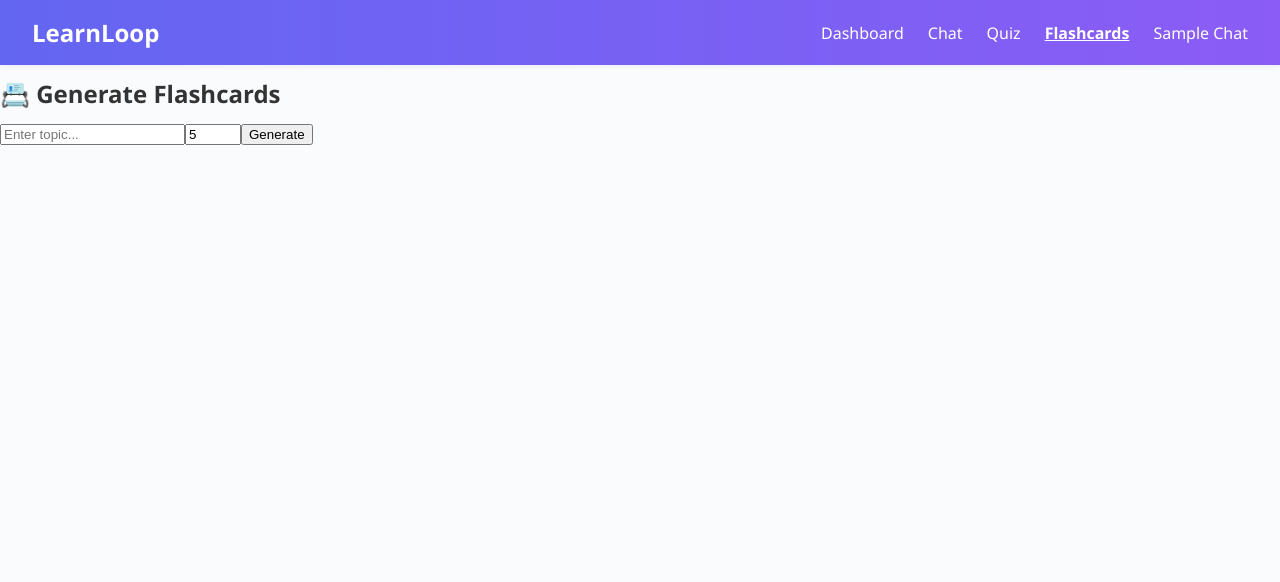
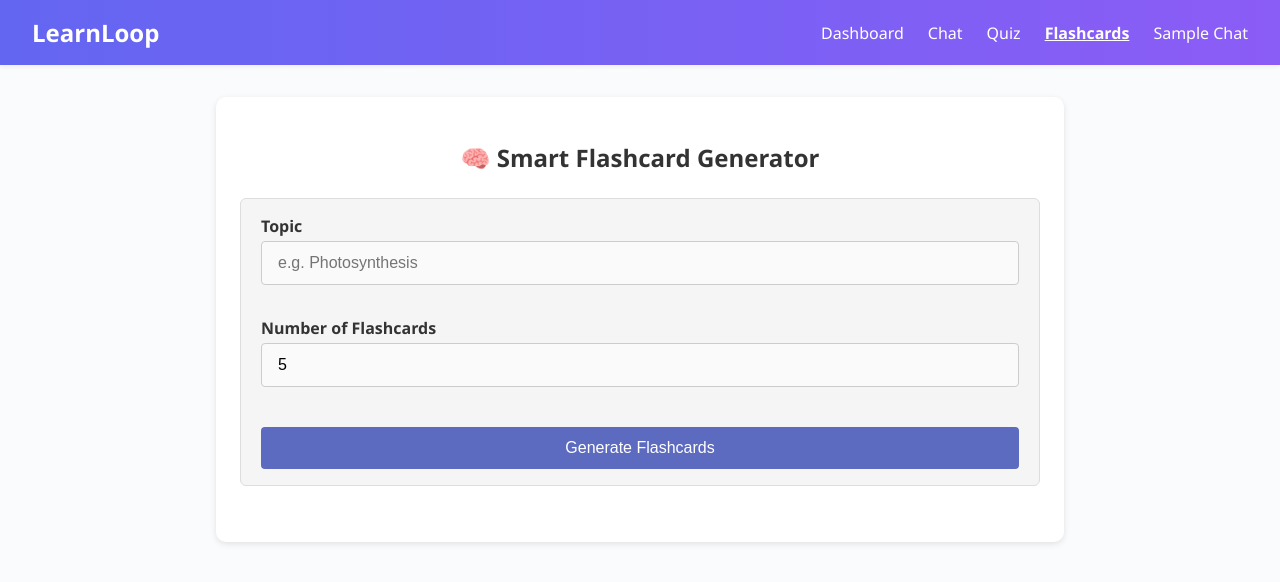
Before and after one commit to MohammedPathariya/LearnLoop, a React (Create React App) app in the folder frontend/: page /flashcards in a window 1280 px wide. Shown: the top 582 px of the page. Built offline with nearby package versions, Linux system fonts and the light colour scheme.

Commit message:
Flashcard UI made better

```diff
--- a/frontend/src/pages/Flashcard.css
+++ b/frontend/src/pages/Flashcard.css
@@ -1,56 +1,84 @@
+/* ========== src/pages/Flashcard.css ========== */
+
+/* ─── Flashcard Layout ───────────────────────────────────────────────────────── */
 .flashcard-grid {
   display: flex;
   flex-wrap: wrap;
-  gap: 1rem;
-  justify-content: flex-start;
-  margin-top: 1rem;
+  gap: 1.25rem; /* spacing between cards */
+  justify-content: center;
+  margin-top: 2rem;
 }
 
+/* ─── Individual Flashcard Container ─────────────────────────────────────────── */
 .flashcard {
+  width: 240px;
+  height: 160px;
   perspective: 1000px;
-  width: 200px;
-  height: 140px;
-  position: relative;
   cursor: pointer;
+  transition: transform 0.2s ease-in-out;
 }
 
+.flashcard:hover {
+  transform: scale(1.03);
+}
+
+/* ─── Inner Card with Flip Animation ─────────────────────────────────────────── */
 .flashcard-inner {
   width: 100%;
   height: 100%;
-  transition: transform 0.6s;
+  position: relative;
   transform-style: preserve-3d;
-  position: relative;
-  box-shadow: 0 4px 10px rgba(0,0,0,0.1);
+  transition: transform 0.6s ease;
+  box-shadow: 0 4px 12px rgba(0, 0, 0, 0.1);
   border-radius: 12px;
-  background: #f9f9f9;
+  background: #fdfdfd;
 }
 
 .flashcard.flipped .flashcard-inner {
   transform: rotateY(180deg);
 }
 
-.flashcard-front, .flashcard-back {
+/* ─── Front and Back Sides ───────────────────────────────────────────────────── */
+.flashcard-front,
+.flashcard-back {
   position: absolute;
   width: 100%;
   height: 100%;
   backface-visibility: hidden;
   border-radius: 12px;
-  padding: 1rem;
+  padding: 1.25rem;
   display: flex;
   align-items: center;
   justify-content: center;
-  font-weight: 500;
-  font-size: 1rem;
+  font-weight: 600;
+  font-size: 1.05rem;
   text-align: center;
+  box-sizing: border-box;
 }
 
+/* ─── Front Style ─────────────────────────────────────────────────────────────── */
 .flashcard-front {
   background-color: #e3f2fd;
   color: #0d47a1;
 }
 
+/* ─── Back Style ──────────────────────────────────────────────────────────────── */
 .flashcard-back {
   background-color: #fff9c4;
   color: #795548;
   transform: rotateY(180deg);
 }
+
+/* ─── Responsive Scaling (optional) ───────────────────────────────────────────── */
+@media (max-width: 768px) {
+  .flashcard {
+    width: 90%;
+    height: 180px;
+  }
+
+  .flashcard-front,
+  .flashcard-back {
+    font-size: 1rem;
+    padding: 1rem;
+  }
+}
--- a/frontend/src/pages/FlashcardPage.js
+++ b/frontend/src/pages/FlashcardPage.js
@@ -1,3 +1,5 @@
+// src/pages/FlashcardPage.js
+
 import React, { useState } from 'react';
 import { generateFlashcards } from '../api/thinkmateApi';
 import './QuizPage.css';
@@ -8,54 +10,72 @@ const FlashcardPage = () => {
   const [numCards, setNumCards] = useState(5);
   const [flashcards, setFlashcards] = useState([]);
   const [loading, setLoading] = useState(false);
+  const [error, setError] = useState(null);
 
   const handleGenerate = async (e) => {
     e.preventDefault();
-    if (!topic.trim()) return;
+    setError(null);
+    if (!topic.trim()) {
+      setError('Please enter a topic to generate flashcards.');
+      return;
+    }
     setLoading(true);
     setFlashcards([]);
 
     try {
       const data = await generateFlashcards(topic, numCards);
-      console.log("GPT flashcard response:", JSON.stringify(data, null, 2));
       setFlashcards(data.flashcards || []);
     } catch (err) {
-      console.error("Error generating flashcards:", err);
+      console.error('Error generating flashcards:', err);
+      setError('Failed to generate flashcards.');
     }
 
     setLoading(false);
   };
 
   return (
-    <div className="container">
-      <h2>📇 Generate Flashcards</h2>
-      <form onSubmit={handleGenerate}>
+    <div className="quiz-container">
+      <h2>🧠 Smart Flashcard Generator</h2>
+
+      <form className="quiz-form" onSubmit={handleGenerate}>
+        <div className="form-group">
+          <label htmlFor="topic-input">Topic</label>
           <input
+            id="topic-input"
             type="text"
             value={topic}
             onChange={(e) => setTopic(e.target.value)}
-          placeholder="Enter topic..."
+            placeholder="e.g. Photosynthesis"
           />
+        </div>
+
+        <div className="form-group">
+          <label htmlFor="num-cards-input">Number of Flashcards</label>
           <input
+            id="num-cards-input"
             type="number"
+            min="1"
+            max="10"
             value={numCards}
             onChange={(e) => setNumCards(e.target.value)}
-          min={1}
-          max={10}
           />
-        <button type="submit">Generate</button>
+        </div>
+
+        <button type="submit" className="generate-btn" disabled={loading}>
+          {loading ? 'Generating Flashcards…' : 'Generate Flashcards'}
+        </button>
       </form>
 
-      {loading && <p>Generating...</p>}
+      {error && <div className="quiz-error">{error}</div>}
 
+      {flashcards.length > 0 && (
+        <div className="quiz-test-area">
           <div className="flashcard-grid">
             {flashcards.map((card, idx) => (
               <div
                 key={idx}
                 className="flashcard"
-            onClick={(e) =>
-              e.currentTarget.classList.toggle('flipped')
-            }
+                onClick={(e) => e.currentTarget.classList.toggle('flipped')}
               >
                 <div className="flashcard-inner">
                   <div className="flashcard-front">{card.term}</div>
@@ -65,6 +85,8 @@ const FlashcardPage = () => {
             ))}
           </div>
         </div>
+      )}
+    </div>
   );
 };
 
```
Also changed, not shown: 1 other file (tests, documents, lock files or other folders). Lines whose indentation alone changed are shown as unchanged.
